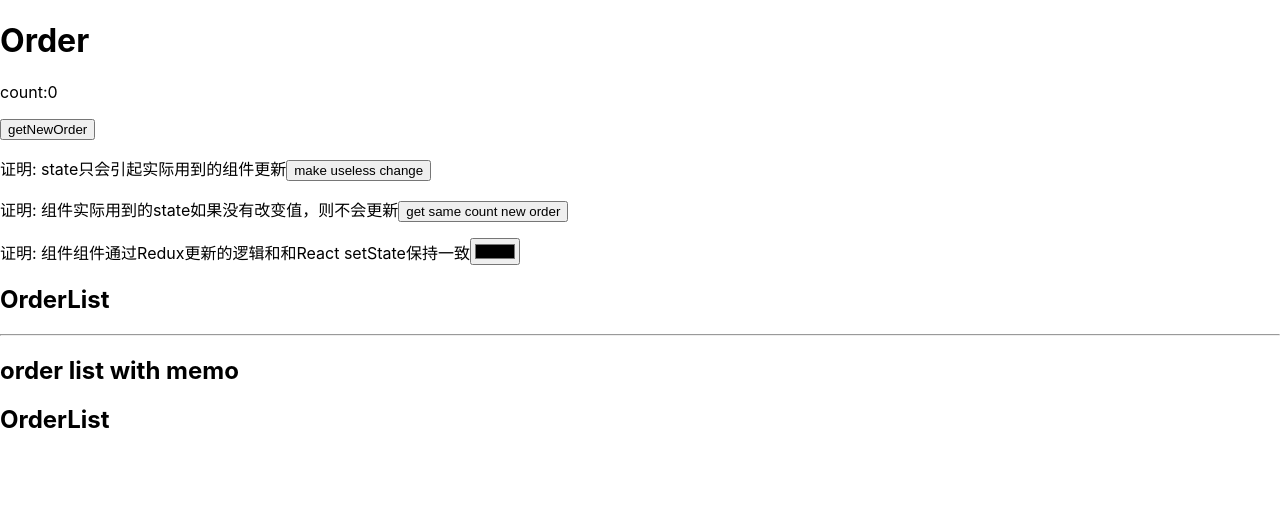
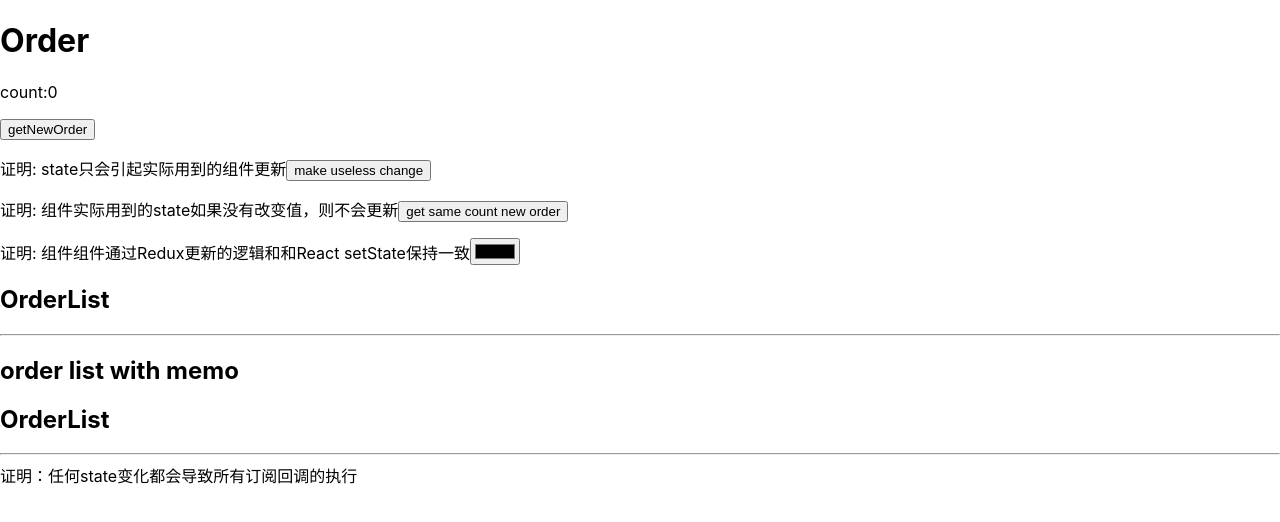
Before and after one commit to AnathanPham/redux-react-demo, a React (Create React App) app: page / in a window 1280 px wide. Shown: the top 522 px of the page. Built offline with nearby package versions, Linux system fonts and the light colour scheme.

Commit message:
feat: 补充TODO

```diff
--- a/src/features/order/Order.js
+++ b/src/features/order/Order.js
@@ -74,6 +74,8 @@ export default function Order() {
       <hr />
       <h2> order list with memo</h2>
       <OrderListWithMemo></OrderListWithMemo>
+      <hr></hr>
+      证明：任何state变化都会导致所有订阅回调的执行
     </div>
   );
 }
```
